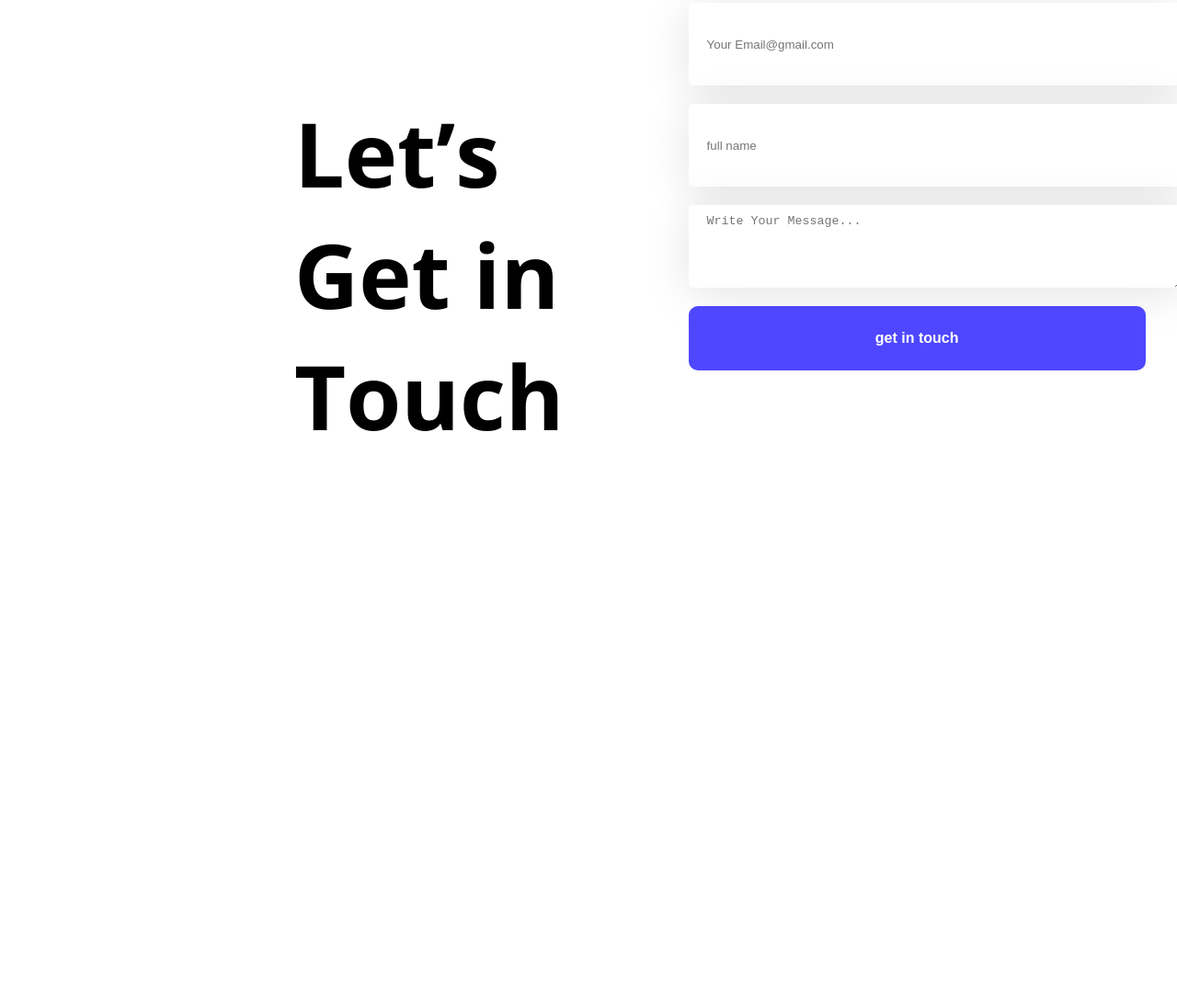
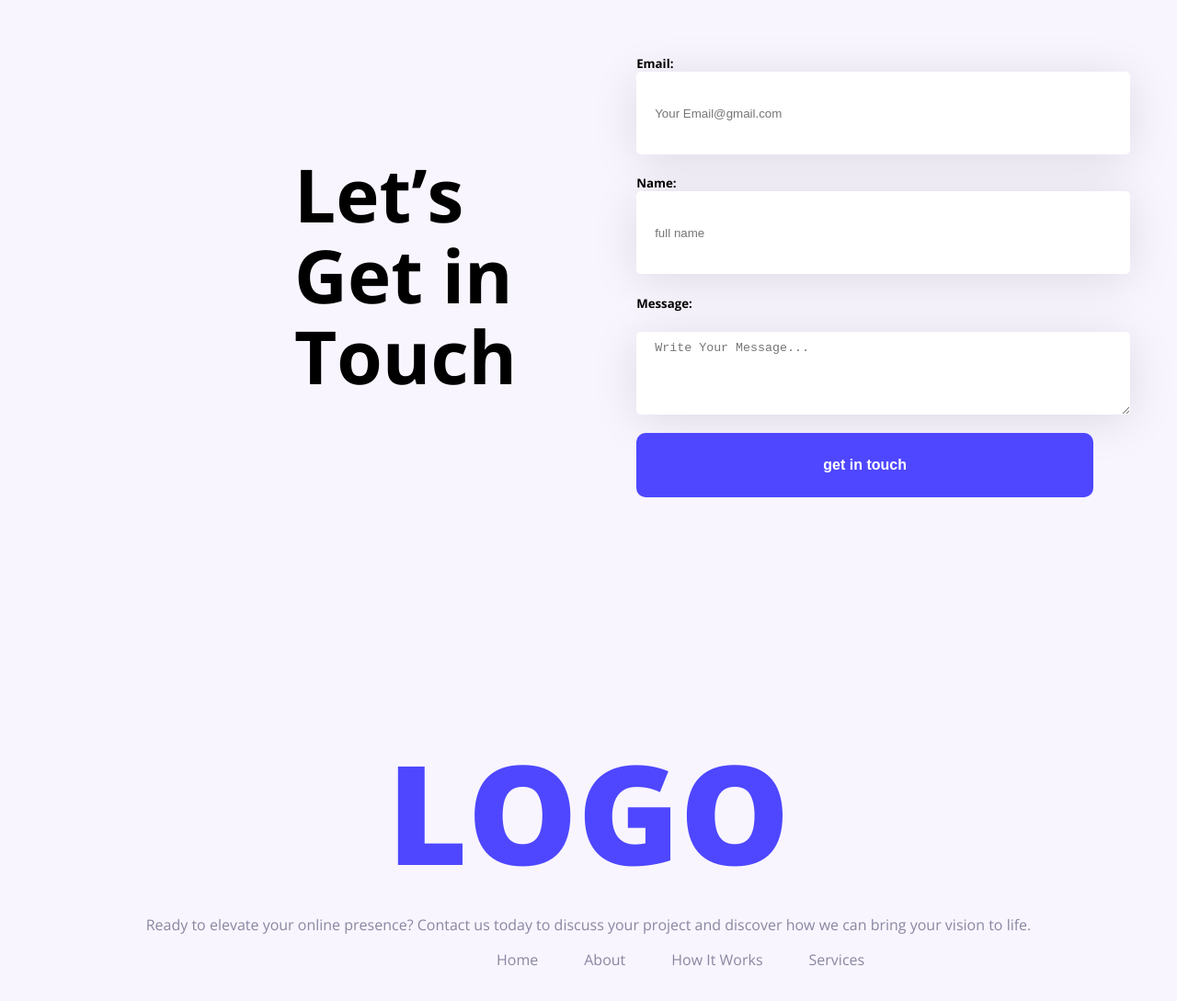
Before and after one commit to ArifinTawsif/first-assignment, a plain HTML site: page index.html in a window 1280 px wide. Shown: the part 2457-3546 px from the top of the page at 92% size. Before the commit the page ends 3170 px from the top, so only its background shows below. Drawn offline with nearby package versions, Linux system fonts and the light colour scheme.

Commit message:
added footer section

```diff
--- a/index.html
+++ b/index.html
@@ -110,16 +110,31 @@
             <div class="column2">
                 <h3 class="section3-title">Let’s Get in Touch</h3>
                 <form action="">
+                    <h5 class="num1">Email:</h5>
                     <input type="email" name="Email:" id="" placeholder="Your Email@gmail.com">
+                    <h5 class="num1">Name:</h5>
                     <input type="text" name="Name:" id="" placeholder="full name">
-                    <textarea name="Message:" id="" placeholder="Write Your Message..."></textarea>
+                    <h5>Message:</h5>
+                    <textarea class="num2" name="Message:" id="" placeholder="Write Your Message..."></textarea>
                     <input class="btn btn3" type="submit" value="get in touch">
                 </form>
             </div>
         </section>
     </main>
-    <footer>
-
+    <footer class="footer0">
+        <div class="text-center">
+            <h1 class="footer1">LOGO</h1>
+            <p class="para">Ready to elevate your online presence? Contact us today to discuss your project and discover how we can
+                bring your vision to life.</p>
+            <div class="footer3">
+                <ul class="ul">
+                    <li><a href="">Home</a></li>
+                    <li><a href="">About</a></li>
+                    <li><a href="">How It Works</a></li>
+                    <li><a href="">Services</a></li>
+                </ul>
+            </div>
+        </div>
     </footer>
 </body>
 
--- a/styles/assignment.css
+++ b/styles/assignment.css
@@ -2,7 +2,7 @@ html body {
     height: 100%;
     margin: 0;
     padding: 0;
-    background-color:rgba(255, 255, 255, 0.16)
+    background-color:rgba(122, 34, 255, 0.045)
 }
 
 
@@ -156,7 +156,7 @@ section div h3 {
     font-size: 38px;
     font-weight: bold;
     color: #252432;
-    margin-bottom: 0%;
+    margin-bottom: 35px;
     margin-top: 0%;
 }
 
@@ -220,6 +220,7 @@ section div h3 {
     border-radius: 15px;
     width: 367px;
     height: 210px;
+    background-color: rgba(255, 255, 255, 0.578);
 
 }
 
@@ -245,14 +246,22 @@ section div h3 {
 .column2{
     padding: 120px 250px;
     display: flex;
-    gap: 115px;
-    justify-content: space-between;
+    gap: 90px;
+    align-items: center;
     margin-left: 0%;
     margin-right: 200px;
     width: 50%;
 }
 
-
+.section3-title{
+    font-size: 5em;
+    color:black;
+    line-height: 1.1;
+    margin: 0;
+    font-weight: bold;
+    margin-right: 40px;
+    margin-left: 0%;
+}
 
 .column input[type="text"], .column input[type="email"], .column textarea{
     height: 64px;
@@ -265,6 +274,7 @@ section div h3 {
     margin-bottom: 20px;
     border: rgba(214, 221, 237, 1);
     box-shadow: 0px 6px 50px 0px rgba(0, 0, 0, 0.112);
+    margin-top: 0%;
 }
 .btn3{
     height: 64px;
@@ -274,9 +284,40 @@ section div h3 {
     margin-bottom: 20px;
 }
 
-.section3-title{
-    font-size: 97px;
+.column3-title{
     font-weight: bold;
-    margin-left: 0px;
-    margin-right: 20px;
+    font-size: 50px;
 }
+
+.num1, .num2{
+    margin-bottom: 0%;
+}
+
+/* footer */
+
+.footer1{
+    font-size: 150px;
+    font-weight: 900;
+    margin-bottom: 10px;
+    color: rgba(78, 71, 255, 1);
+}
+
+.footer3 ul {
+    text-decoration: none;
+    list-style: none;
+    text-decoration: none;
+    display: flex;
+    margin-left: 500px;
+    gap: 50px;
+    margin-bottom: 170px;
+}
+
+.footer3 ul a{
+    text-decoration: none;
+    color: rgba(137, 135, 161, 1);
+}
+
+.para{
+    color: rgba(137, 135, 161, 1);
+    margin-top: 0%;
+}
```
